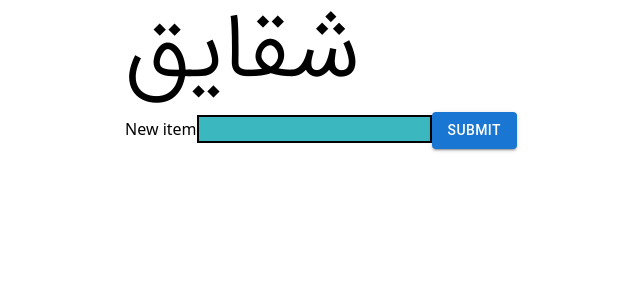
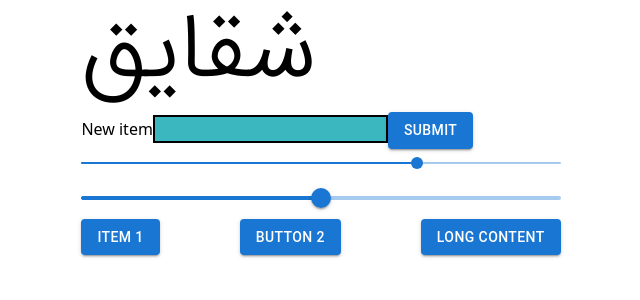
Before and after one commit to shaghayegh-dmmd/ReactBasic, a React (Create React App) app: page / in a window 1280 px wide. Shown: the top 300 px of the page, without its empty margins (319-959 px from the left). Built offline with nearby package versions, Linux system fonts and the light colour scheme; what jss-rtl would draw is missing.

Commit message:
material ui learning

```diff
--- a/src/App.js
+++ b/src/App.js
@@ -6,11 +6,14 @@ import { ThemeProvider } from "@material-ui/core/styles";
 import CustomTheme from "./assets/CustomTheme";
 import "./assets/fonts/fontiran.css";
 import { Typography } from "@material-ui/core";
-import { Button } from "@mui/material";
+import { Button, Slider } from "@mui/material";
+
+import { Stack } from "@mui/material";
 // Configure JSS
 const jss = create({
   plugins: [...jssPreset().plugins, rtl()],
 });
+
 
 
 function App() {
@@ -23,6 +26,18 @@ function App() {
             <label htmlFor="item">New item</label>
             <input type="text" id="item" className="bg-tahiti border-2 "></input>
             <Button variant="contained">Submit</Button>
+            <Slider
+              size="small"
+              defaultValue={70}
+              aria-label="Small"
+              valueLabelDisplay="auto"
+            />
+            <Slider defaultValue={50} aria-label="Default" valueLabelDisplay="auto" />
+            <Stack spacing={{ xs: 1, sm: 10 }} direction="row"  flexWrap="wrap">
+            <Button variant="contained">Item 1</Button>
+              <Button variant="contained">button 2</Button>
+              <Button variant="contained">Long content</Button>
+            </Stack>
           </div>
         </form>
       </StylesProvider>
--- a/src/assets/CustomTheme.js
+++ b/src/assets/CustomTheme.js
@@ -7,5 +7,14 @@ const CustomTheme =  createMuiTheme({
     typography:{
         fontFamily:"IRANSans",
     },
+    components: {
+        MuiStack: {
+          defaultProps: {
+            useFlexGap: true,
+          },
+        },
+      },
 });
+
+
 export default CustomTheme;
```
Lines whose indentation alone changed are shown as unchanged.
